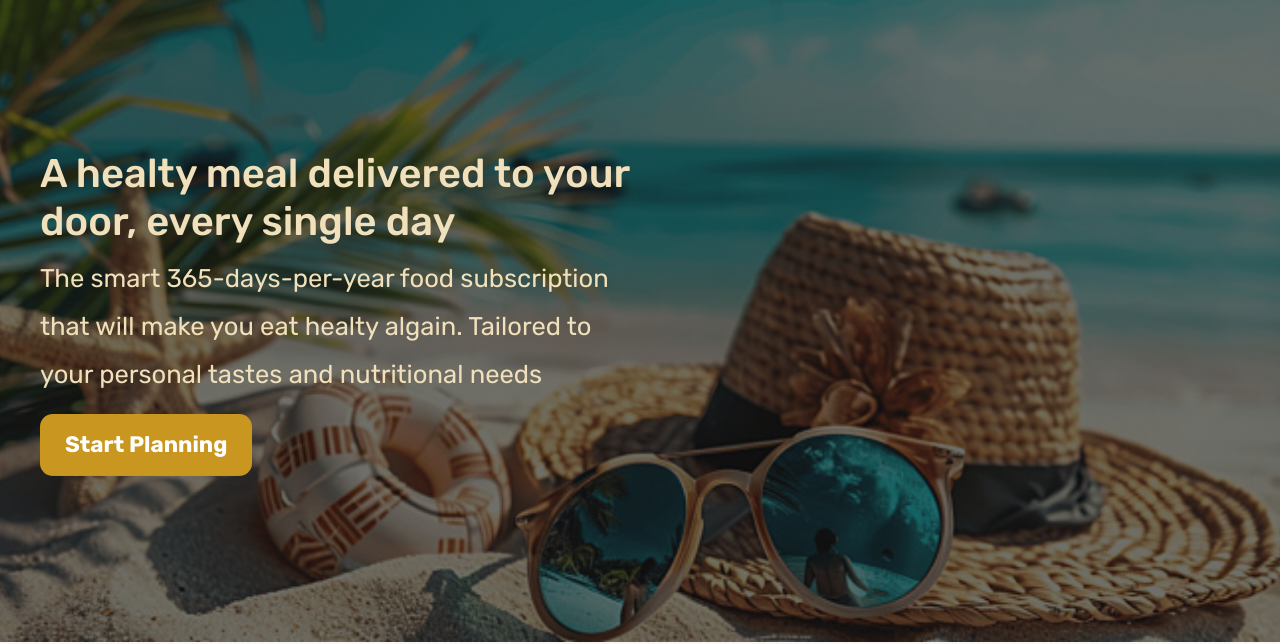
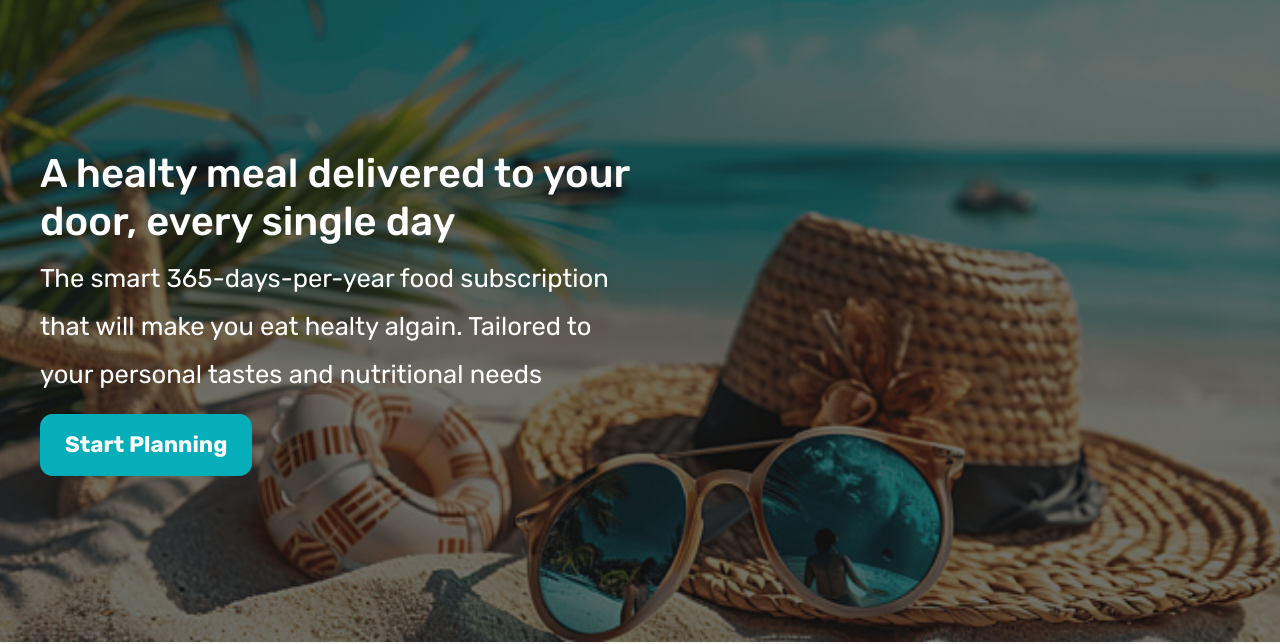
Before and after one commit to Turbash/Holiday-Planner, a plain HTML site: page frontend/index.html in a window 1280 px wide. Shown: the part 158-802 px from the top of the page. Drawn offline with nearby package versions, Linux system fonts and the light colour scheme.

Commit message:
Final Commit

```diff
--- a/db_backend/index.js
+++ b/db_backend/index.js
@@ -15,7 +15,7 @@ app.use(express.json());
 app.use(express.urlencoded({ extended: true }));
 app.use(cookieParser());
 app.use(cors({
-    origin: 'https://holiday-planner-delta.vercel.app',
+    origin: 'https://holiday-planner-frontend.onrender.com',
     credentials: true
 }))
 dotenv.config();
@@ -32,7 +32,7 @@ app.post('/register', async (req, res) => {
                     email, password: hash
                 })
                 let token = jwt.sign({ email, userid: user._id }, process.env.JWT_SECRET_KEY);
-                res.cookie("token", token, { httpOnly: true,secure:true, sameSite: 'none', maxAge: 7 * 24 * 60 * 60 * 1000 });
+                res.cookie("token", token, { httpOnly: true, secure: true, sameSite: 'none', maxAge: 7 * 24 * 60 * 60 * 1000 });
                 return res.status(200).send("Registration Successful");
             })
         })
@@ -56,7 +56,7 @@ app.post('/login', async (req, res) => {
                 return res.status(401).send("Invalid Credentials");
             }
             let token = jwt.sign({ email, userid: user._id }, process.env.JWT_SECRET_KEY);
-            res.cookie("token", token, { httpOnly: true,secure:true, sameSite: 'none', expires: new Date(Date.now()+ 7 * 24 * 60 * 60 * 1000) });
+            res.cookie("token", token, { httpOnly: true, secure: true, sameSite: 'none', expires: new Date(Date.now() + 7 * 24 * 60 * 60 * 1000) });
             return res.status(200).send("Login Successful");
         });
     };
--- a/frontend/styles.css
+++ b/frontend/styles.css
@@ -104,7 +104,7 @@ header {
     display: flex;
     /* justify-content: center; */
     align-items: center;
-    color: #f0e0bb;
+    color: #ffffff;
 }
 
 .header-container-inner {
@@ -145,7 +145,7 @@ p {
 .btn:visited {
     font-size: 1.4rem;
     font-weight: 600;
-    background-color: #c99620;
+    background-color: #06aeb9;
     color: #fff;
     text-decoration: none;
     display: inline-block;
```
